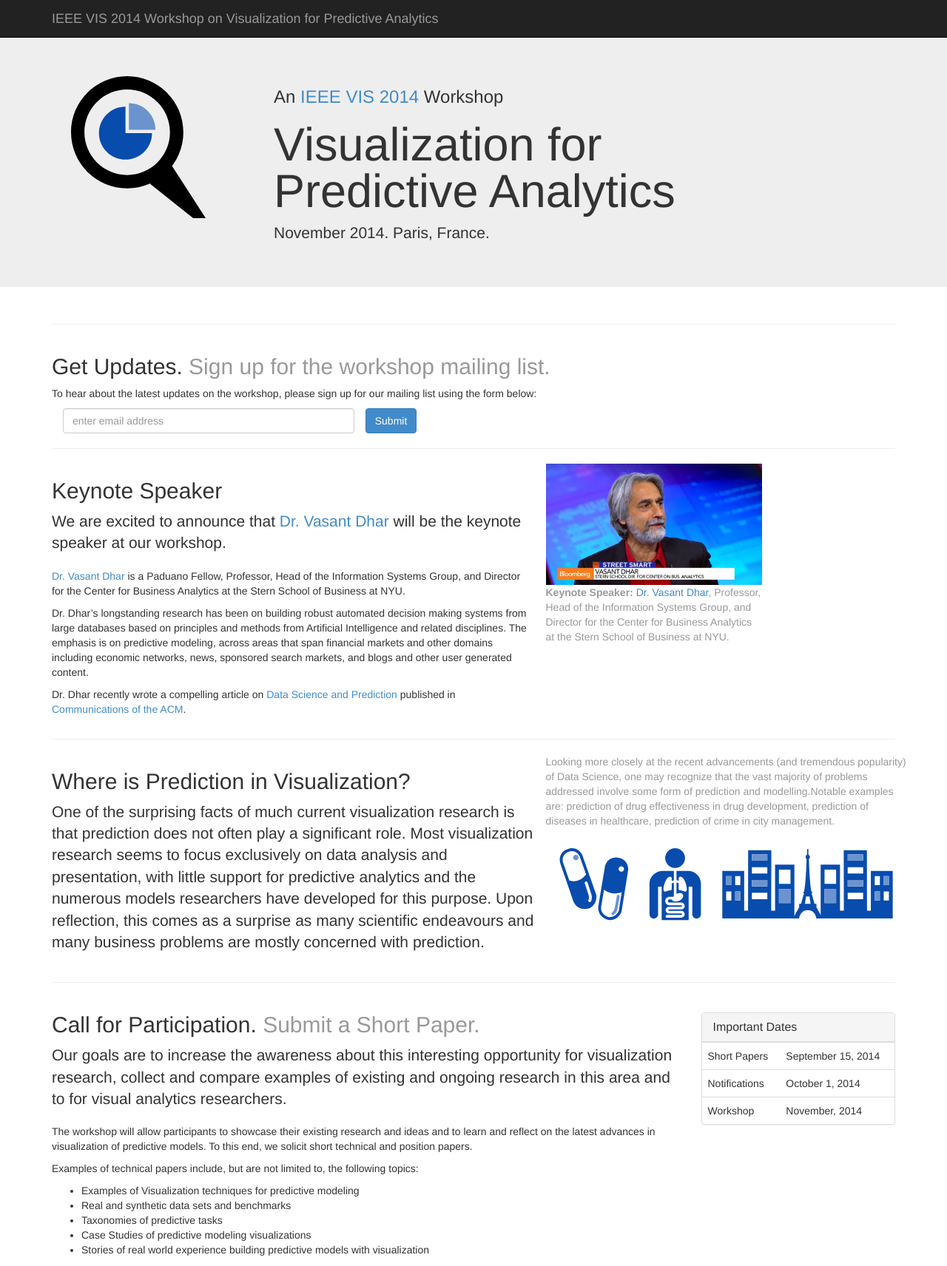
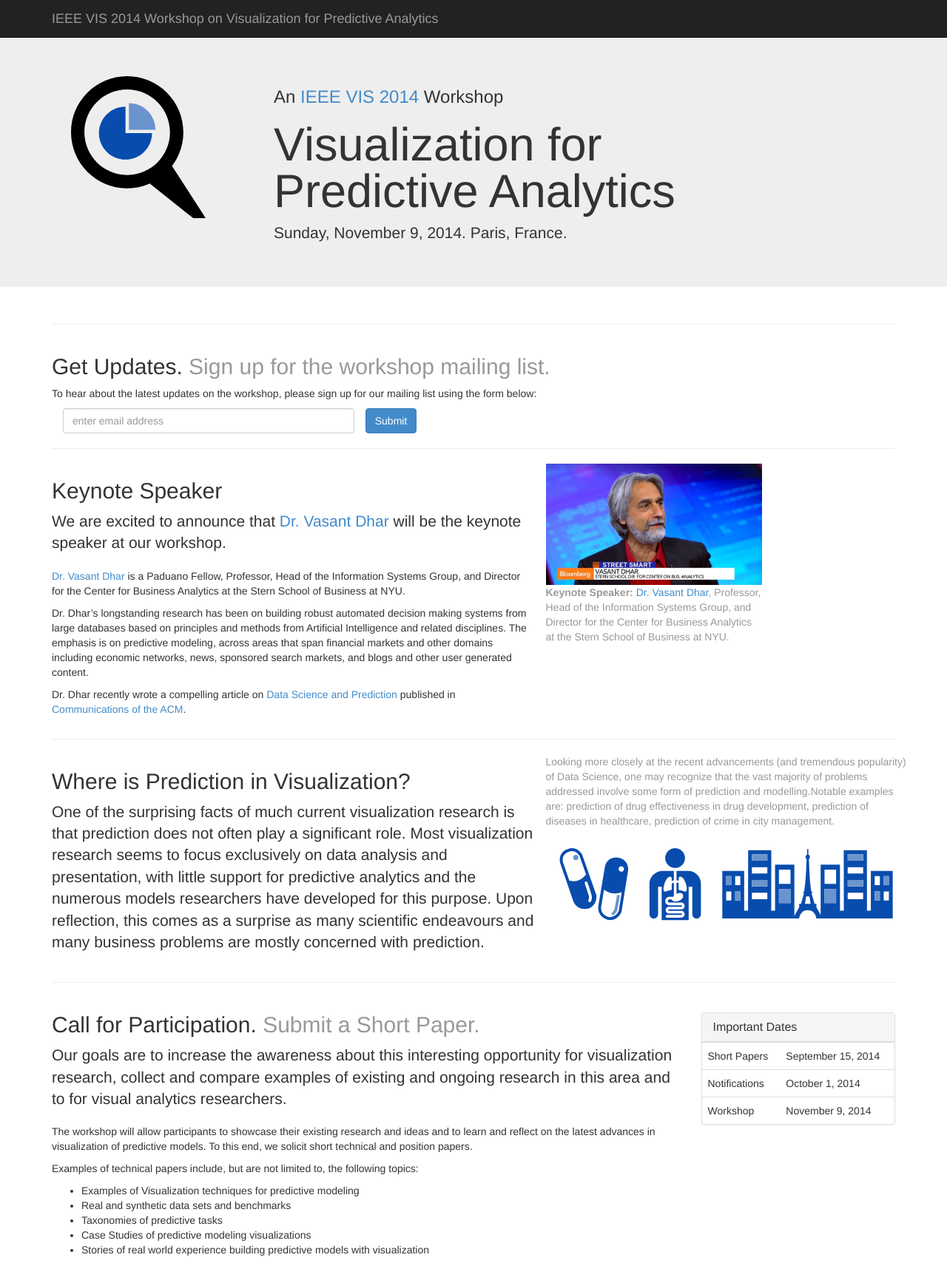
Before and after one commit to predictive-workshop/predictive-workshop.github.io, a plain HTML site: page index.html in a window 1280 px wide. Shown: the top 1712 px of the page at 74% size. Drawn offline with nearby package versions, Linux system fonts and the light colour scheme; files whose address does not match are found by name.

Commit message:
added confirmed date
added confirmed date

```diff
--- a/index.html
+++ b/index.html
@@ -45,7 +45,7 @@
             <div class="col-md-8">
                 <h3>An <a href="http://www.ieeevis.org">IEEE VIS 2014</a> Workshop</h3>
                 <h1>Visualization for Predictive Analytics</h1>
-                <p>November 2014. Paris, France.</p>
+                <p>Sunday, November 9, 2014. Paris, France.</p>
             </div>
         </div>
     </div>
@@ -213,7 +213,7 @@
                         </tr>
                         <tr>
                             <td>Workshop</td>
-                            <td>November, 2014</td>
+                            <td>November 9, 2014</td>
                         </tr>
                     </table>
 
```
